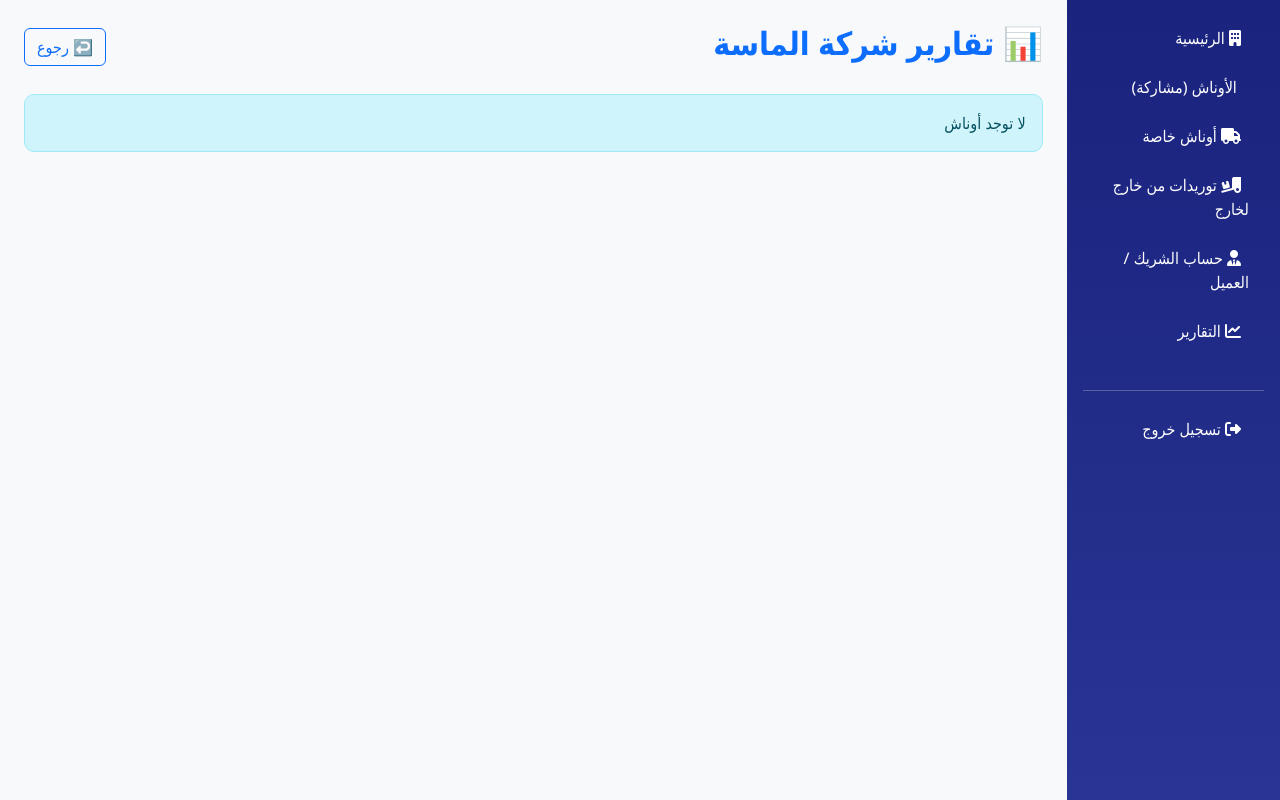
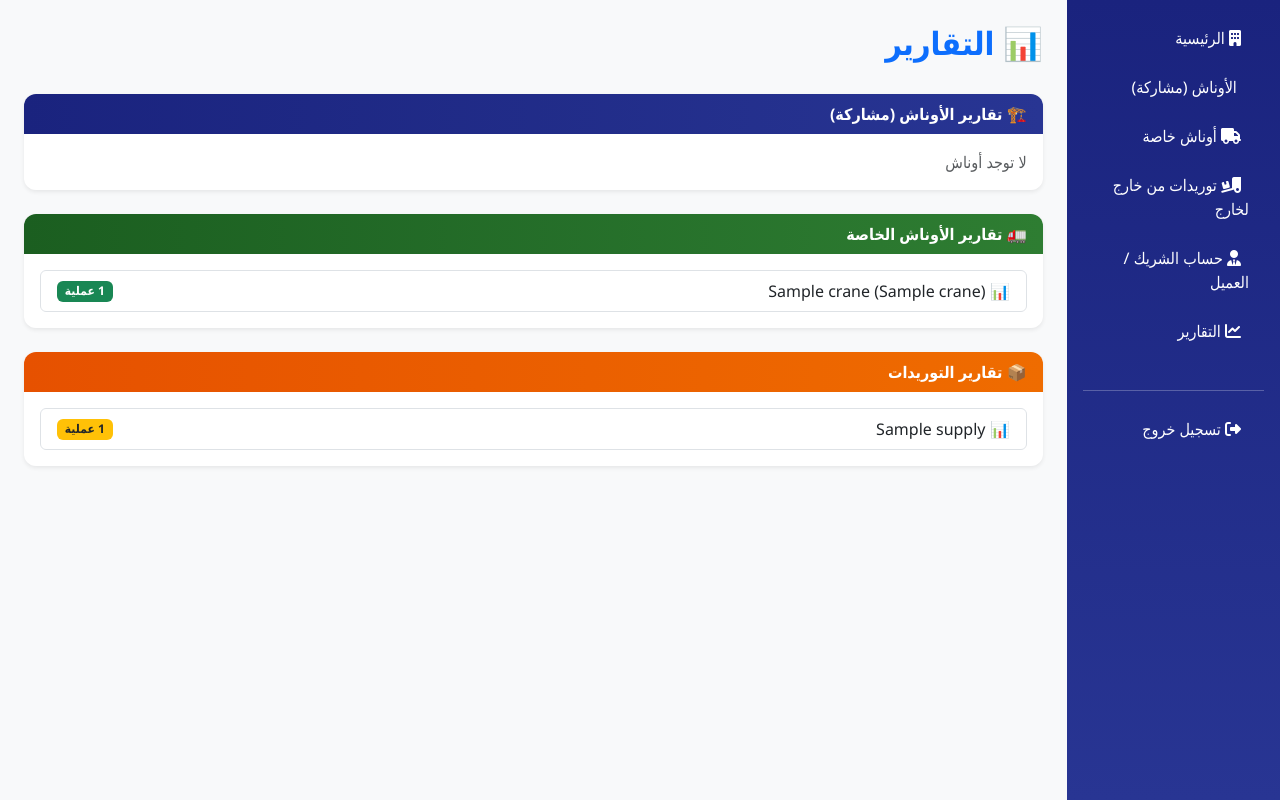
Before and after one commit to mariam-anwar-elgendy/FactoryAlFath, a Flask app: page /almasa/reports in a window 1280 px wide. Shown: the part 56-856 px from the top of the page. Run offline with Flask 3, Linux system fonts and the light colour scheme; a user stored in the database is signed in; tables that the repository leaves empty hold one stand-in row (values such as "Sample post").

Commit message:
Update reports page titles and structure

```diff
--- a/templates/almasa/reports.html
+++ b/templates/almasa/reports.html
@@ -1,32 +1,72 @@
 {% extends "base_almasa.html" %}
 
-{% block title %}تقارير الماسة{% endblock %}
+{% block title %}التقارير{% endblock %}
 
 {% block content %}
 <div class="d-flex justify-content-between align-items-center mb-4">
-    <h2 class="fw-bold text-primary">📊 تقارير شركة الماسة</h2>
-    <a href="{{ url_for('almasa_index') }}" class="btn btn-outline-primary">↩️ رجوع</a>
+    <h2 class="fw-bold text-primary">📊 التقارير</h2>
 </div>
 
-<div class="row">
-    {% for crane in cranes %}
-    <div class="col-md-4 mb-3">
-        <div class="card border-0 shadow-sm h-100">
+<!-- تقارير الأوناش (مشاركة) -->
+<div class="card border-0 shadow-sm mb-4">
     <div class="card-header text-white fw-bold" style="background: linear-gradient(90deg, #1a237e, #283593);">
-                🏗️ {{ crane.name }}
+        🏗️ تقارير الأوناش (مشاركة)
     </div>
     <div class="card-body">
-                <p><strong>عدد العمليات:</strong> {{ crane.operations|length }}</p>
-                <p><strong>إجمالي الشيكات:</strong> {{ crane.checks|sum(attribute='amount') }}</p>
-                <p><strong>إجمالي المصاريف:</strong> {{ crane.expenses|sum(attribute='amount') }}</p>
-                <a href="{{ url_for('almasa_crane_report', crane_id=crane.id) }}" class="btn btn-sm btn-primary w-100">عرض التقرير الكامل</a>
+        {% if partnership_cranes %}
+        <div class="list-group">
+            {% for crane in partnership_cranes %}
+            <a href="{{ url_for('almasa_crane_report', crane_id=crane.id) }}" class="list-group-item list-group-item-action d-flex justify-content-between align-items-center">
+                <span>📊 {{ crane.name }}</span>
+                <span class="badge bg-primary">{{ crane.operations|length }} عملية</span>
+            </a>
+            {% endfor %}
+        </div>
+        {% else %}
+        <p class="text-muted mb-0">لا توجد أوناش</p>
+        {% endif %}
     </div>
 </div>
+
+<!-- تقارير الأوناش الخاصة -->
+<div class="card border-0 shadow-sm mb-4">
+    <div class="card-header text-white fw-bold" style="background: linear-gradient(90deg, #1b5e20, #2e7d32);">
+        🚛 تقارير الأوناش الخاصة
+    </div>
+    <div class="card-body">
+        {% if private_cranes %}
+        <div class="list-group">
+            {% for crane in private_cranes %}
+            <a href="{{ url_for('almasa_private_crane_report', crane_id=crane.id) }}" class="list-group-item list-group-item-action d-flex justify-content-between align-items-center">
+                <span>📊 {{ crane.name }} ({{ crane.owner_name }})</span>
+                <span class="badge bg-success">{{ crane.operations|length }} عملية</span>
+            </a>
+            {% endfor %}
         </div>
         {% else %}
-    <div class="col-12">
-        <div class="alert alert-info">لا توجد أوناش</div>
+        <p class="text-muted mb-0">لا توجد أوناش خاصة</p>
+        {% endif %}
     </div>
+</div>
+
+<!-- تقارير التوريدات -->
+<div class="card border-0 shadow-sm">
+    <div class="card-header text-white fw-bold" style="background: linear-gradient(90deg, #e65100, #ef6c00);">
+        📦 تقارير التوريدات
+    </div>
+    <div class="card-body">
+        {% if supplies %}
+        <div class="list-group">
+            {% for supply in supplies %}
+            <a href="{{ url_for('almasa_supply_report', supply_id=supply.id) }}" class="list-group-item list-group-item-action d-flex justify-content-between align-items-center">
+                <span>📊 {{ supply.name }}</span>
+                <span class="badge bg-warning text-dark">{{ supply.operations|length }} عملية</span>
+            </a>
             {% endfor %}
         </div>
+        {% else %}
+        <p class="text-muted mb-0">لا توجد توريدات</p>
+        {% endif %}
+    </div>
+</div>
 {% endblock %}
```
Lines whose indentation alone changed are shown as unchanged.
